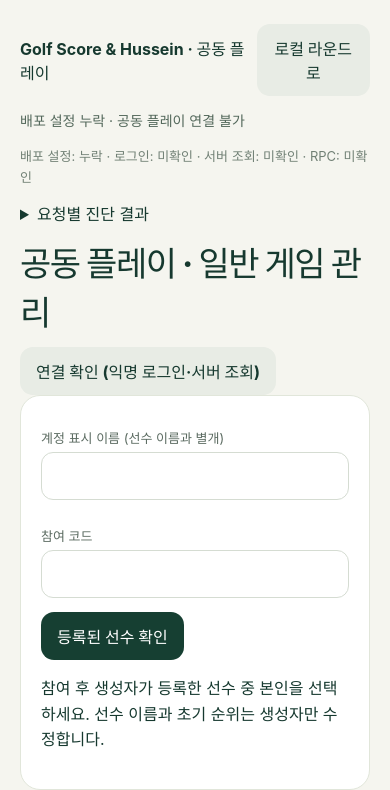
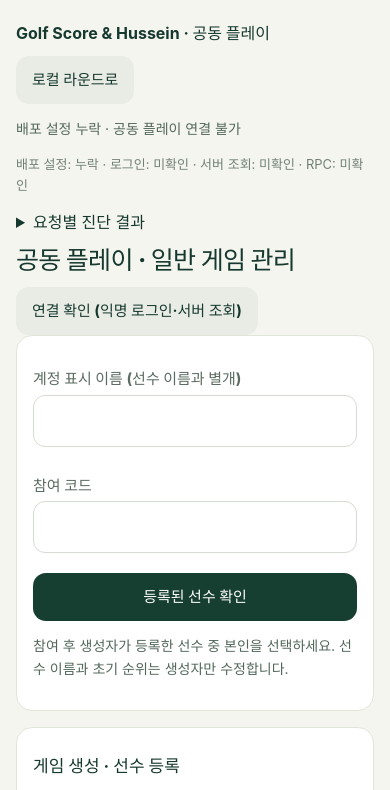
Before and after one commit to bkmin7716/my-first-codex-app, a website with bundled scripts: page index.html in a window 390 px wide. Both pictures are taken after a click on the button "4명 공동 플레이 ↗". Shown: the top 790 px of the page. Built offline with nearby package versions, Linux system fonts and the light colour scheme.

Commit message:
ui: improve shared golf setup readability and mobile touch targets

```diff
--- a/style.css
+++ b/style.css
@@ -14,3 +14,24 @@
 .next-hussein p{margin-bottom:0}
 .score>div{min-width:0;overflow-wrap:anywhere}
 .shared-panel .score input{margin-bottom:0}
+
+
+/* Shared-play mobile layout: keep setup controls readable and tap-friendly. */
+.shared-panel{max-width:680px;padding-top:20px}
+.shared-panel h1{font-size:clamp(25px,6vw,34px);line-height:1.2;letter-spacing:-.7px}
+.shared-panel .card{padding:clamp(16px,4vw,22px)}
+.shared-panel label{font-size:15px;font-weight:650;line-height:1.45;margin-top:16px}
+.shared-panel input,.shared-panel select{min-height:52px;font-size:16px;margin-bottom:12px}
+.shared-panel button{min-height:48px;font-size:15px;line-height:1.35}
+.shared-panel .card>button[data-shared="create"],.shared-panel .card>button[data-shared="join"],.shared-panel .card>button[data-shared="claim"]{width:100%;margin-top:8px}
+.shared-panel .card>p{font-size:14px;line-height:1.6;color:#52675a}
+.shared-panel #shared-list .card{padding:16px}
+.shared-panel #shared-list .card>button{min-width:100px}
+.shared-panel .hole-grid button{min-height:44px;font-size:14px}
+.shared-panel .score input{font-size:23px}
+@media(max-width:480px){
+ .shared-panel{padding-left:16px;padding-right:16px}
+ .shared-panel .card{border-radius:16px;margin-bottom:16px}
+ .shared-panel .row{align-items:flex-start;flex-wrap:wrap}
+ .shared-panel .actions>button{min-width:0}
+}
```
